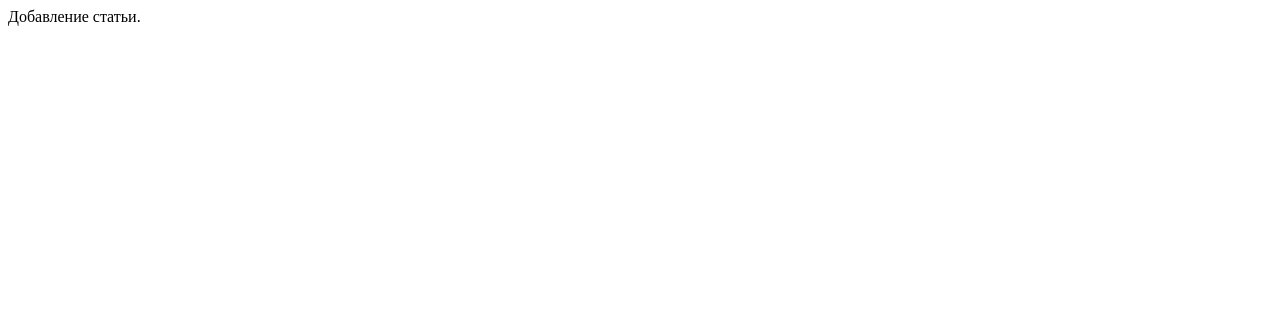
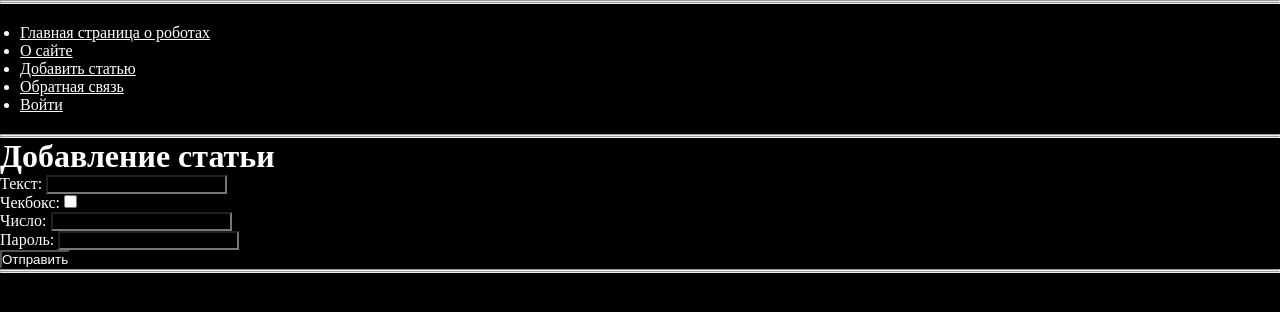
Before and after one commit to Fejanin/django_lessons, a Django app: page /addpage/ in a window 1280 px wide. Before the commit the part shown is almost empty. Shown: the top 312 px of the page. Run offline with Django 4.2, Linux system fonts and the light colour scheme; data that the repository does not hold is empty.

Commit message:
Что такое HTML-формы. Отправка данных по GET и POST-запросам.

```diff
--- a/robots/static/robots/css/styles.css
+++ b/robots/static/robots/css/styles.css
@@ -8,3 +8,7 @@
 .selected {
     color: red;
 }
+
+ul {
+    padding: 20px;
+}
--- /dev/null
+++ b/robots/templates/robots/addpage.html
@@ -0,0 +1,27 @@
+{% extends 'base.html' %}
+
+{% block content %}
+    <h1>{{ title }}</h1>
+    <form action="" method="post">
+        {% csrf_token %}
+        <p>
+        <label for="id_1">Текст: </label>
+        <input type="text" id="id_1" name="field_text">
+        </p>
+        <p>
+        <label for="id_2">Чекбокс: </label>
+        <input type="checkbox" id="id_2" name="field_check">
+        </p>
+        <p>
+        <label for="id_3">Число: </label>
+        <input type="number" id="id_3" name="field_num">
+        </p>
+        <p>
+        <label for="id_4">Пароль: </label>
+        <input type="password" id="id_4" name="field_psw">
+        </p>
+        <p>
+            <button type="submit">Отправить</button>
+        </p>
+    </form>
+{% endblock %}
--- a/robots/views.py
+++ b/robots/views.py
@@ -42,7 +42,7 @@ def show_post(request, post_slug):
 
 
 def addpage(request):
-    return HttpResponse('Добавление статьи.')
+    return render(request, 'robots/addpage.html', context={'menu': menu, 'title': 'Добавление статьи'})
 
 
 def contact(request):
```
